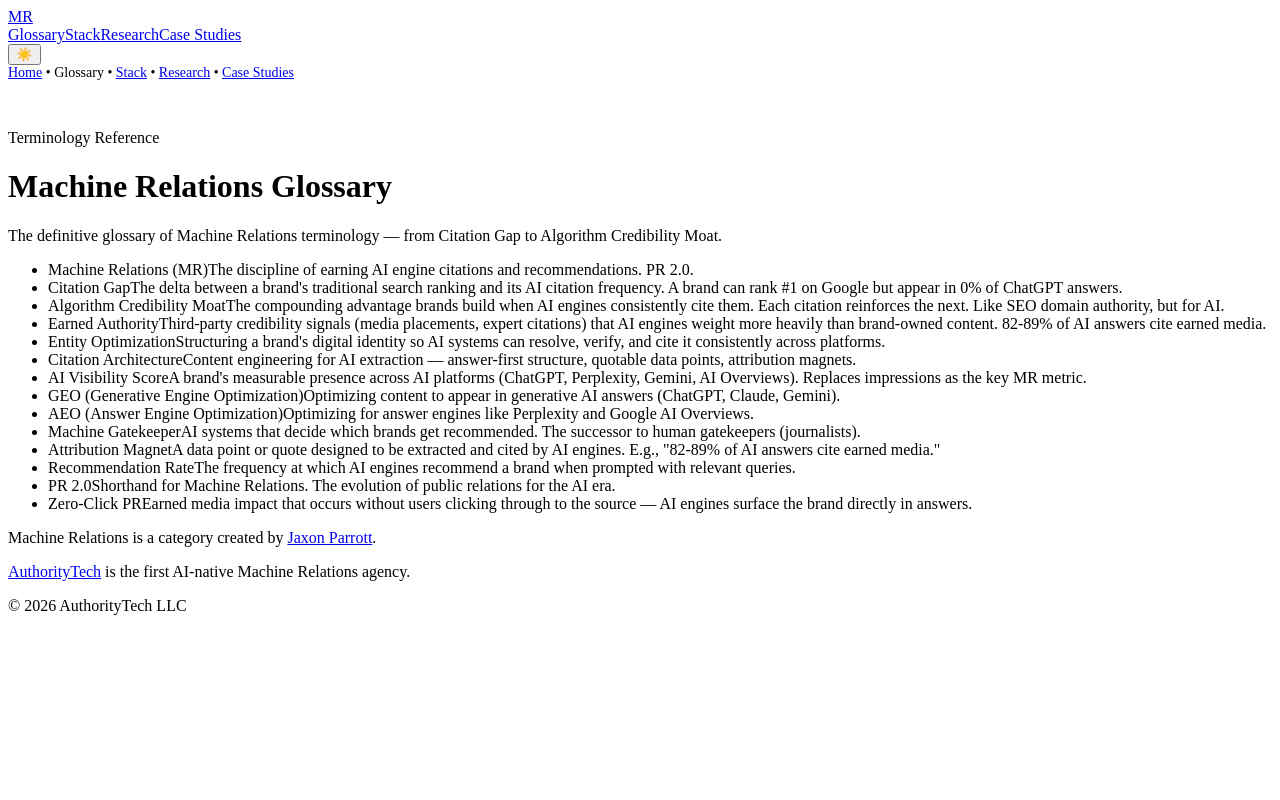
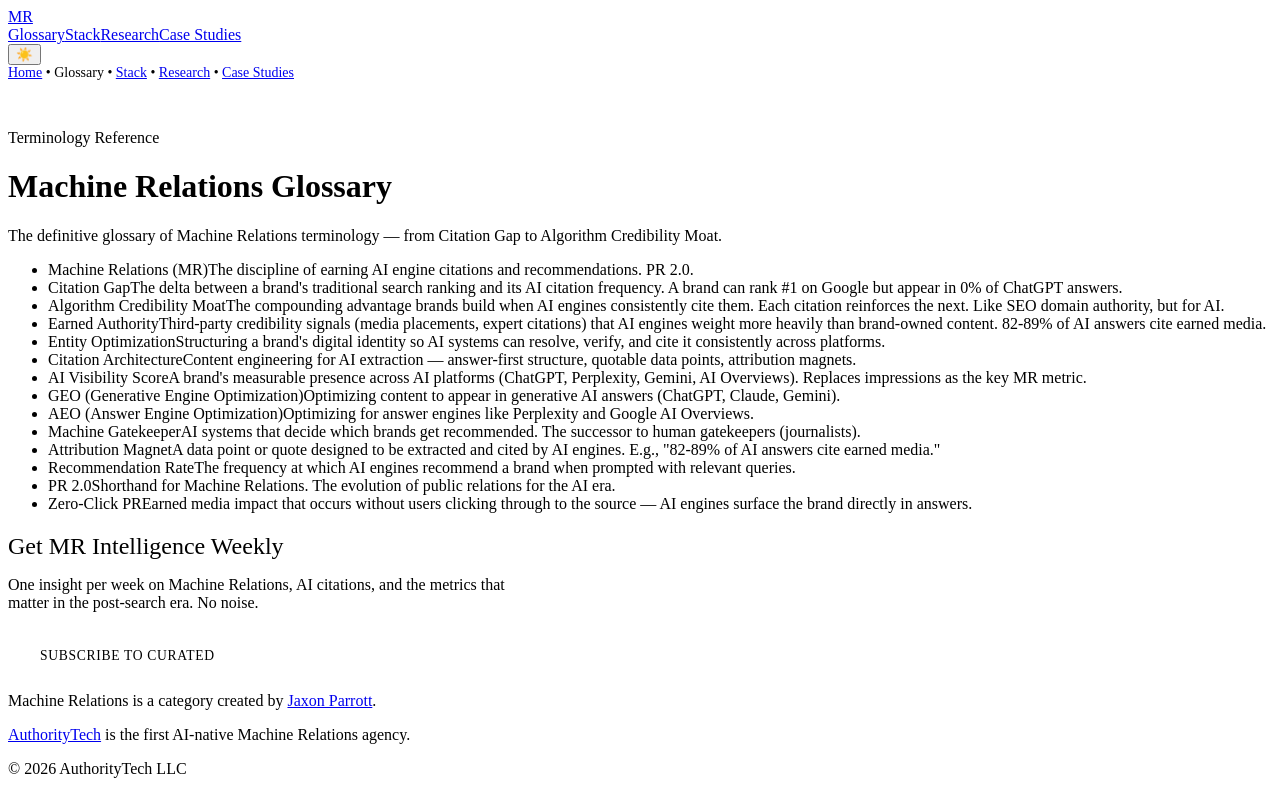
Before and after one commit to AuthorityTech/machinerelations.ai, a Next.js app: page /glossary in a window 1280 px wide. Built offline with nearby package versions, Linux system fonts and the light colour scheme.

Commit message:
Add newsletter subscribe CTA to /glossary

```diff
--- a/src/app/glossary/page.tsx
+++ b/src/app/glossary/page.tsx
@@ -229,6 +229,34 @@ export default function GlossaryPage() {
           </ul>
         </section>
 
+        {/* Newsletter CTA */}
+        <section className="section newsletter-cta">
+          <div className="divider" />
+          <h2 style={{ fontFamily: "var(--serif)", fontSize: "1.5rem", fontWeight: 400, marginBottom: "0.75rem" }}>Get MR Intelligence Weekly</h2>
+          <p style={{ color: "var(--text-muted)", marginBottom: "1.5rem", maxWidth: "500px" }}>
+            One insight per week on Machine Relations, AI citations, and the metrics that matter in the post-search era. No noise.
+          </p>
+          <a
+            href="https://curated.authoritytech.io/#/portal/signup"
+            style={{
+              display: "inline-block",
+              padding: "0.75rem 2rem",
+              background: "var(--accent)",
+              color: "var(--bg)",
+              fontFamily: "var(--sans)",
+              fontSize: "0.85rem",
+              fontWeight: 500,
+              letterSpacing: "0.05em",
+              textTransform: "uppercase",
+              textDecoration: "none",
+              borderRadius: "4px",
+              transition: "all 0.2s ease",
+            }}
+          >
+            Subscribe to Curated
+          </a>
+        </section>
+
         <footer className="site-footer">
           <p>
             Machine Relations is a category created by{" "}
```
